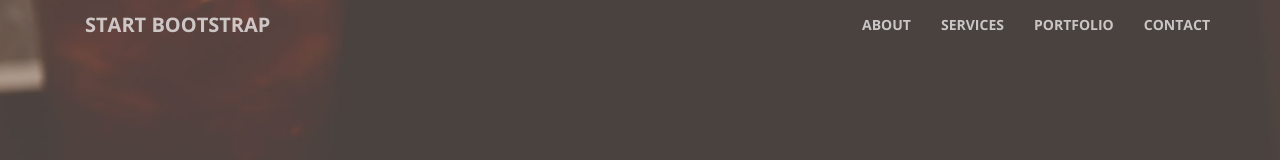
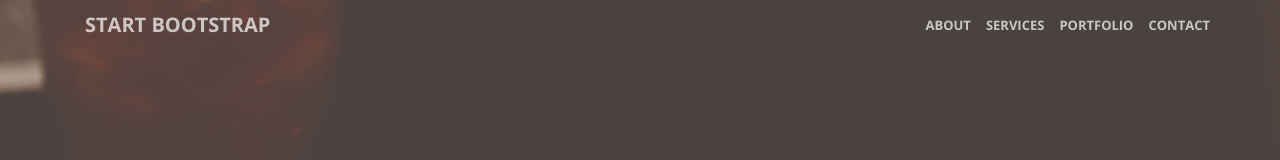
Before and after one commit to bezgodoy/code-training, a plain HTML site: page Project 2/index.html in a window 1280 px wide. Shown: the top 160 px of the page. Drawn offline with nearby package versions, Linux system fonts and the light colour scheme.

Commit message:
<section one>

```diff
--- a/Project 2/static/css/main.css
+++ b/Project 2/static/css/main.css
@@ -24,6 +24,14 @@ nav.navbar-default .navbar-nav>li>a {
 
 ul.navbar-left {
     font-size: 2rem;
+}
+
+ul.navbar-right {
+    font-size: 1.3rem;
+}
+
+ul.navbar-right>li>a {
+    padding-left: 0px;
 }
 
 section.one {
```
